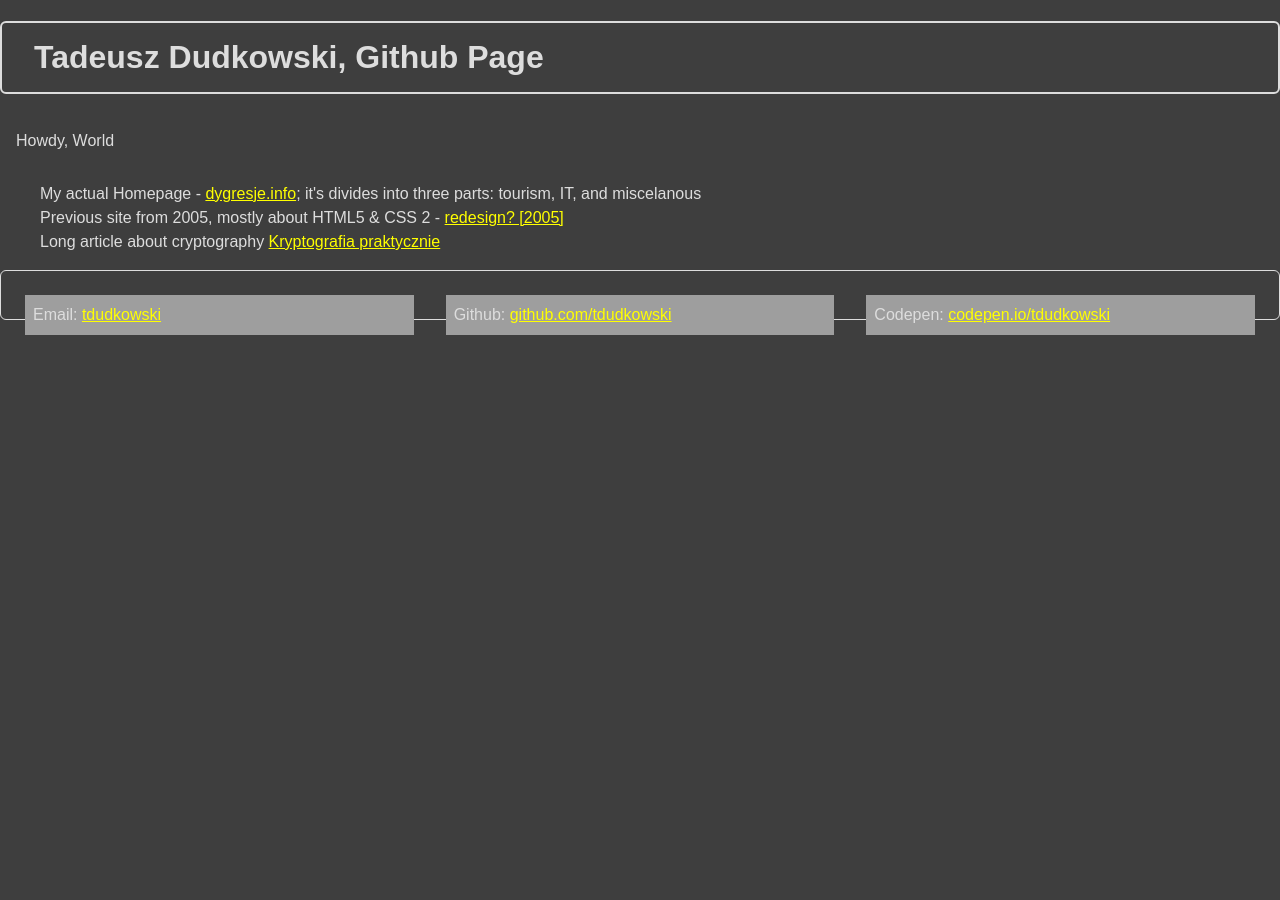
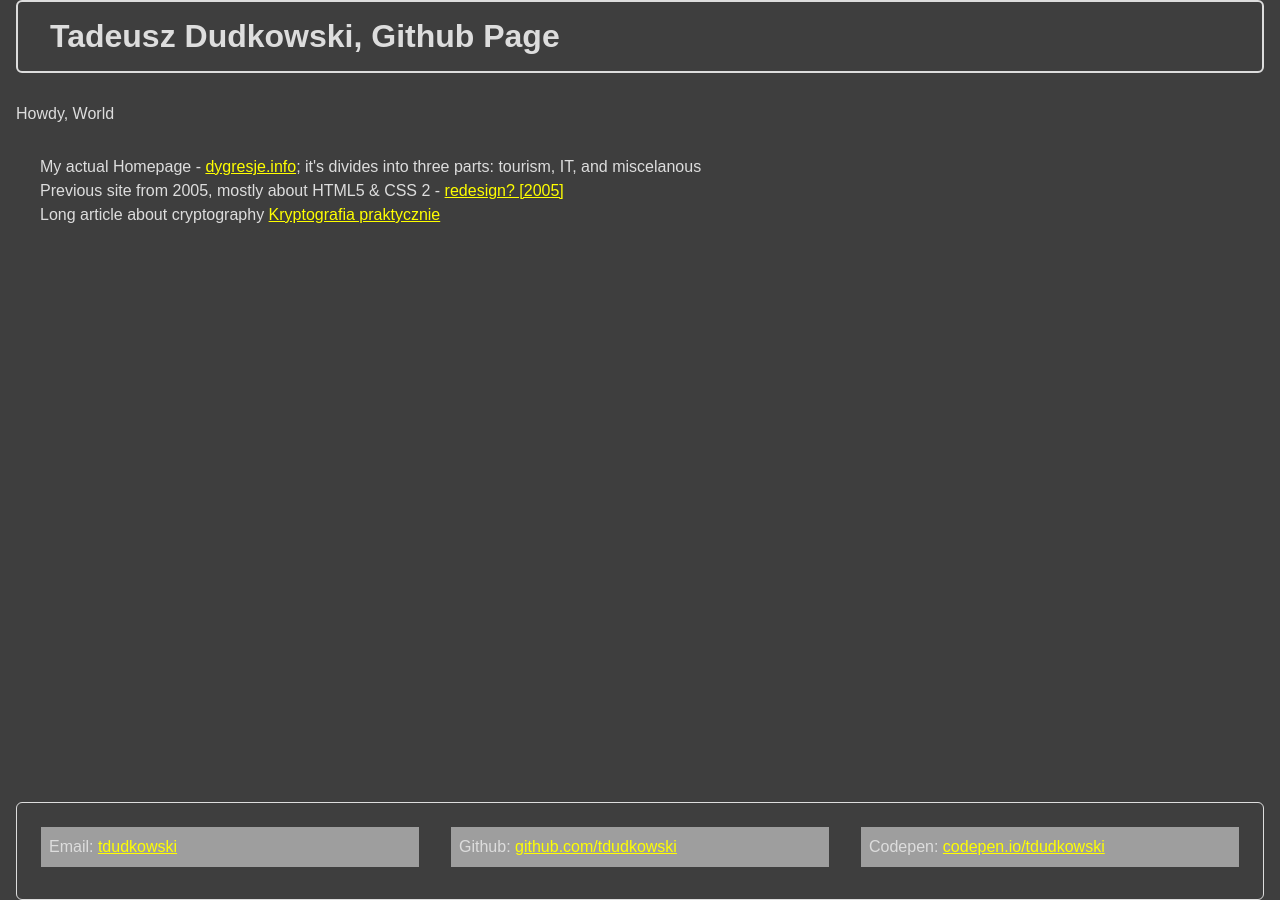
Before and after one commit to tdudkowski/tdudkowski.github.io, a Jekyll site: the page built from index.html, in a window 1280 px wide. Built offline with Jekyll 4.4.1, drawn with Linux system fonts in a browser that asks for light colours.

Commit message:
Update main.css

```diff
--- a/css/main.css
+++ b/css/main.css
@@ -1,7 +1,7 @@
 // * {border:1px solid #f00;}
-body {margin: 0; background-color: #3e3e3e; font-family: sans-serif; color: #ddd; display:flex; flex-direction:column;}
+body {margin: 0; background-color: #3e3e3e; font-family: sans-serif; color: #ddd; display:flex; flex-direction: column; min-height: 100vh;}
 body > * {flex: 1;}
-h1 {border:2px solid #ddd; border-radius: 6px; padding: 1rem 2rem;}
+h1 {border:2px solid #ddd; border-radius: 6px; padding: 1rem 2rem; margin: 0 1rem;}
 p {padding: 1rem;}
 
 a {color: #ff0; text-decoraion:none;}
@@ -10,6 +10,6 @@ a:hover {background-color: #9e9e9e;}
 ul {list-style-type: none;}
 ul li {line-height: 1.5rem;}
 
-footer {max-height: 3rem; border:1px solid #ddd; border-radius: 6px;}
+footer {max-height: 6rem; border:1px solid #ddd; border-radius: 6px;  margin: 0 1rem;}
 footer ul {display: flex; padding: .5rem;}
 footer ul li {flex: 1; padding: .5rem; margin: 0 1rem; background-color: #9e9e9e;}
```
